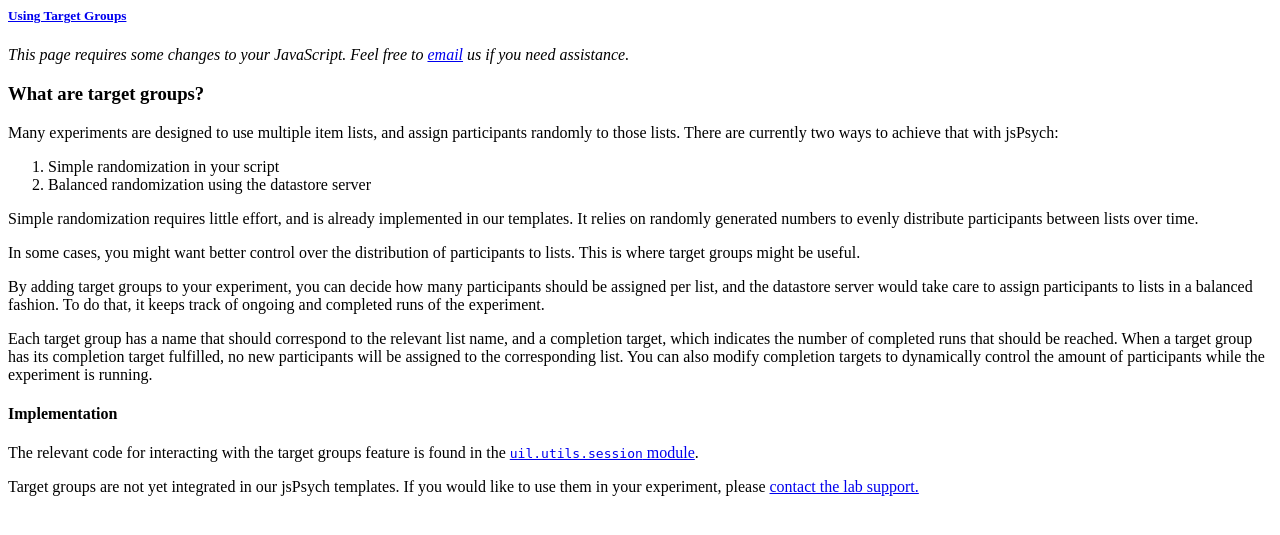
After one commit to UiL-OTS-labs/web-experiment-datastore, a Django app: template main/templates/main/help_parts/session.html in a window 1280 px wide. The commit adds this page. Shown: the top 535 px of the page. Run offline with Django 3.2, Linux system fonts and the light colour scheme; the template is opened without the code that fills it, so the values that code supplies are empty; parts of the project's set-up code (start-up, migrations or seed data) failed here and were passed over.

Commit message:
working on help text for target groups/uil.utils.session

```diff
--- a/main/templates/main/help.html
+++ b/main/templates/main/help.html
@@ -27,6 +27,7 @@
             {% include 'main/help_parts/general.html' %}
             {% include 'main/help_parts/webdav.html' %}
             {% include 'main/help_parts/developer.html' %}
+            {% include 'main/help_parts/session.html' %}
             {% include 'main/help_parts/faq.html' %}
         </div>
         <br/>
--- a/main/templates/main/help_parts/faq.html
+++ b/main/templates/main/help_parts/faq.html
@@ -78,7 +78,7 @@
                 if you're not using JSPsych.
             </p>
             <p>
-                If you are using one of our templates, changes are that this is
+                If you are using one of our templates, chances are that this is
                 already set up. Otherwise, please contact us for instructions on
                 how to set this up.
             </p>
--- /dev/null
+++ b/main/templates/main/help_parts/session.html
@@ -0,0 +1,65 @@
+
+{% load i18n %}
+{% load transformat %}
+<div class="panel uu-panel panel-default">
+    <div class="panel-heading">
+        <h5 class="panel-title">
+            <a class="collapsed" data-toggle="collapse" href="#collapse-session">
+                Using Target Groups
+            </a>
+        </h5>
+    </div>
+    <div id="collapse-session" class="panel-collapse collapse">
+        <div class="panel-body">
+            <p>
+                <i>This page requires some changes to your JavaScript. Feel free
+                    to <a href="mailto:{{ labstaff_email }}">email</a> us if you
+                    need assistance.</i>
+            </p>
+
+            <h3>What are target groups?</h3>
+            <p>
+              Many experiments are designed to use multiple item lists, and assign
+              participants randomly to those lists. There are currently two ways to
+              achieve that with jsPsych:
+              <ol>
+                <li>Simple randomization in your script</li>
+                <li>Balanced randomization using the datastore server</li>
+              </ol>
+            </p>
+            <p>
+              Simple randomization requires little effort, and is already implemented in
+              our templates. It relies on randomly generated numbers to evenly distribute
+              participants between lists over time.
+            </p>
+            <p>
+              In some cases, you might want better control over the distribution
+              of participants to lists. This is where target groups might be useful.
+            </p>
+            <p>
+              By adding target groups to your experiment, you can decide how many participants
+              should be assigned per list, and the datastore server would take care to
+              assign participants to lists in a balanced fashion. To do that, it keeps track of
+              ongoing and completed runs of the experiment.
+            </p>
+            <p>
+              Each target group has a name that should correspond to the relevant list name,
+              and a completion target, which indicates the number of completed runs that should
+              be reached. When a target group has its completion target fulfilled, no new participants
+              will be assigned to the corresponding list.
+              You can also modify completion targets to dynamically control the amount of
+              participants while the experiment is running.
+            </p>
+
+            <h4>Implementation</h4>
+            <p>
+              The relevant code for interacting with the target groups feature is found in the
+              <a href="https://github.com/UiL-OTS-labs/jspsych-uil-utils/blob/main/jspsych-uil-session.js"><code>uil.utils.session</code> module</a>.
+            </p>
+            <p>
+              Target groups are not yet integrated in our jsPsych templates. If you would like
+              to use them in your experiment, please <a href="mailto:labman.gw@uu.nl">contact the lab support.</a>
+            </p>
+        </div>
+    </div>
+</div>
```
